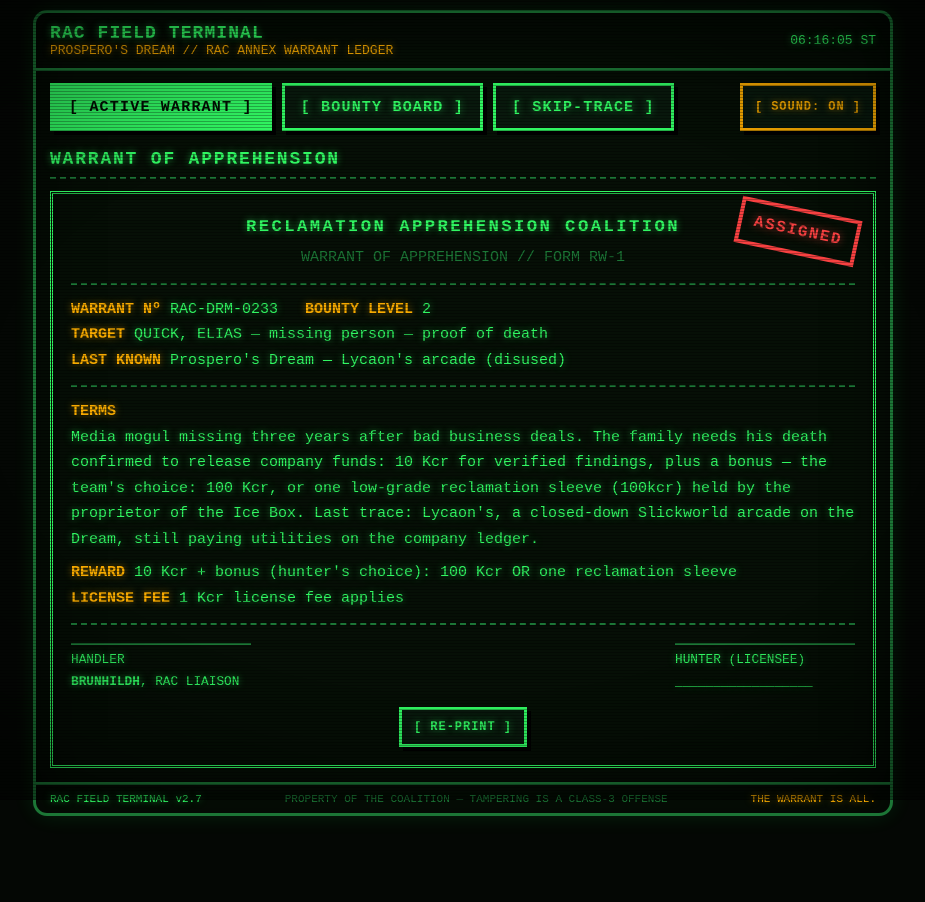
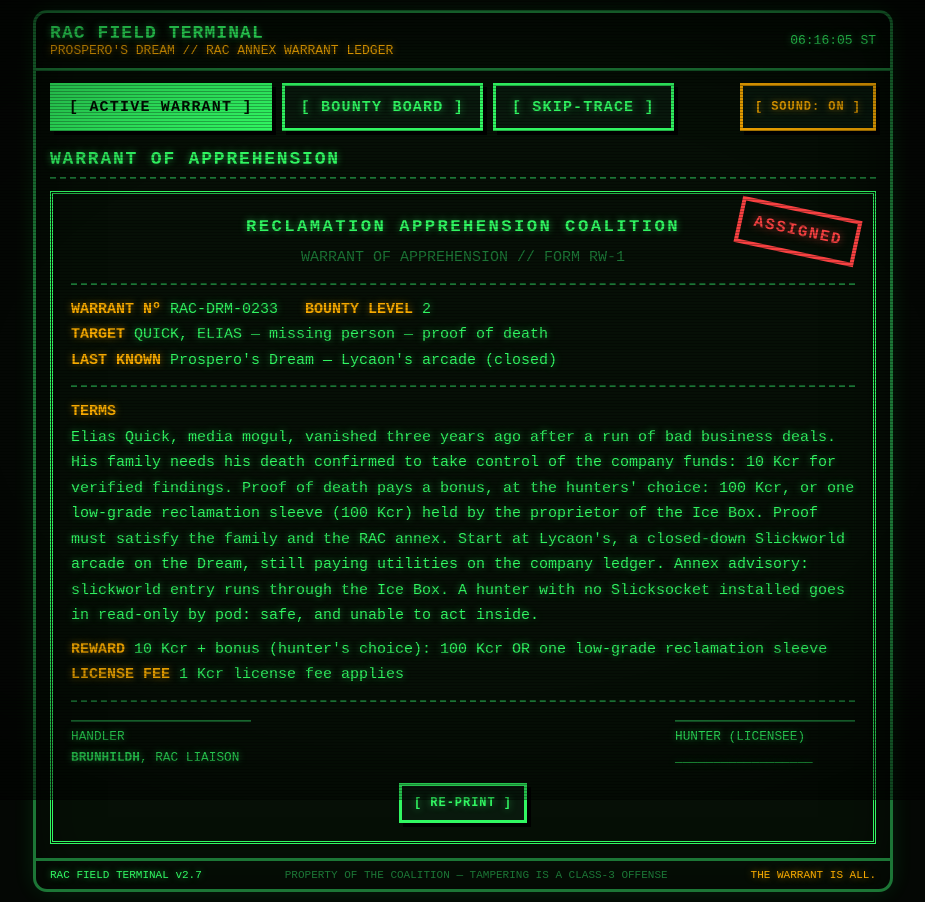
Before and after one commit to maxthman36/Mothership-Terminals, a plain HTML site: page RAC-Terminal.html in a window 1280 px wide. Shown: the whole page, without its empty margins (177-1102 px from the left). Before the commit the page ends 826 px from the top, so only its background shows below. Drawn offline with Linux system fonts and the light colour scheme.

Commit message:
B-0233 Quick on the first page: pin active warrant past closed stored warrants, rewrite briefing

```diff
--- a/Bounty-Board-Key.js
+++ b/Bounty-Board-Key.js
@@ -78,11 +78,11 @@ bounties: [
   // the proprietor of the Ice Box. This is the mechanism for saving
   // Grimm's backed-up consciousness after the Change.
   { id: "B-0233", target: "QUICK, ELIAS", type: "MISSING PERSON — PROOF OF DEATH", bl: 2,
-    reward: "10 Kcr + bonus (hunter's choice): 100 Kcr OR one reclamation sleeve", status: "ASSIGNED",
+    reward: "10 Kcr + bonus (hunter's choice): 100 Kcr OR one low-grade reclamation sleeve", status: "ASSIGNED",
     client: "The Quick family (via RAC annex)",
     fee: "1 Kcr license fee applies",
-    lastKnown: "Prospero's Dream — Lycaon's arcade (disused)",
-    terms: "Media mogul missing three years after bad business deals. The family needs his death confirmed to release company funds: 10 Kcr for verified findings, plus a bonus — the team's choice: 100 Kcr, or one low-grade reclamation sleeve (100kcr) held by the proprietor of the Ice Box. Last trace: Lycaon's, a closed-down Slickworld arcade on the Dream, still paying utilities on the company ledger.",
+    lastKnown: "Prospero's Dream — Lycaon's arcade (closed)",
+    terms: "Elias Quick, media mogul, vanished three years ago after a run of bad business deals. His family needs his death confirmed to take control of the company funds: 10 Kcr for verified findings. Proof of death pays a bonus, at the hunters' choice: 100 Kcr, or one low-grade reclamation sleeve (100 Kcr) held by the proprietor of the Ice Box. Proof must satisfy the family and the RAC annex. Start at Lycaon's, a closed-down Slickworld arcade on the Dream, still paying utilities on the company ledger. Annex advisory: slickworld entry runs through the Ice Box. A hunter with no Slicksocket installed goes in read-only by pod: safe, and unable to act inside.",
     travel: { jumps: 0,
               local: "Station transit — the target is on the Dream.",
               localKcr: 0 } },
--- a/RAC-Terminal.html
+++ b/RAC-Terminal.html
@@ -264,10 +264,18 @@ function rewardText(b){
   return `${v} ${b.rewardUnit || "Kcr"}${b.rewardNote ? " " + b.rewardNote : ""}`;
 }
 /* Active warrant persists between sessions (localStorage) so the crew can
-   pick the next job at the table or in the group channel during the week. */
+   pick the next job at the table or in the group channel during the week.
+   A stored warrant that has since CLOSED (e.g. B-0101) no longer counts:
+   the terminal falls back to the current assigned warrant, B-0233, so the
+   Quick job is what the first page shows. */
 let activeWarrantId=null;
 try{ activeWarrantId=localStorage.getItem("rac_active_warrant"); }catch(e){}
-let activeWarrant=BOUNTIES.find(b=>b.id===activeWarrantId)||BOUNTIES.find(b=>b.id==="B-0233")||BOUNTIES[0];
+let storedWarrant=BOUNTIES.find(b=>b.id===activeWarrantId);
+if(storedWarrant&&storedWarrant.status==="CLOSED") storedWarrant=null;
+let activeWarrant=storedWarrant||BOUNTIES.find(b=>b.id==="B-0233")||BOUNTIES[0];
+if(activeWarrant&&activeWarrant.id!==activeWarrantId){
+  try{ localStorage.setItem("rac_active_warrant",activeWarrant.id); }catch(e){}
+}
 const tbody=document.querySelector("#boardTable tbody"),
       detail=document.getElementById("detail");
 function statusTag(b){
```
